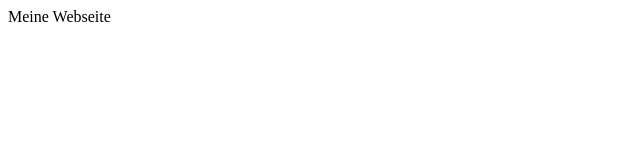
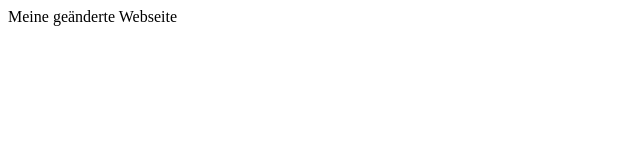
Before and after one commit to papack/test-docker, a plain HTML site: page src/index.html in a window 1280 px wide. Shown: the full height of the page, 0-640 px from the left. Drawn offline with Linux system fonts and the light colour scheme.

Commit message:
change text

```diff
--- a/src/index.html
+++ b/src/index.html
@@ -7,6 +7,6 @@
     <title>Document</title>
   </head>
   <body>
-    Meine Webseite
+    Meine geänderte Webseite
   </body>
 </html>
```
